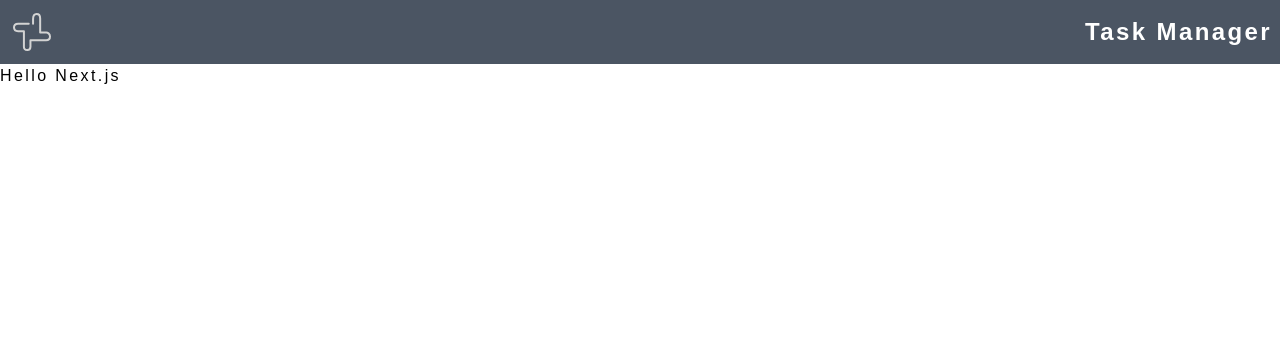
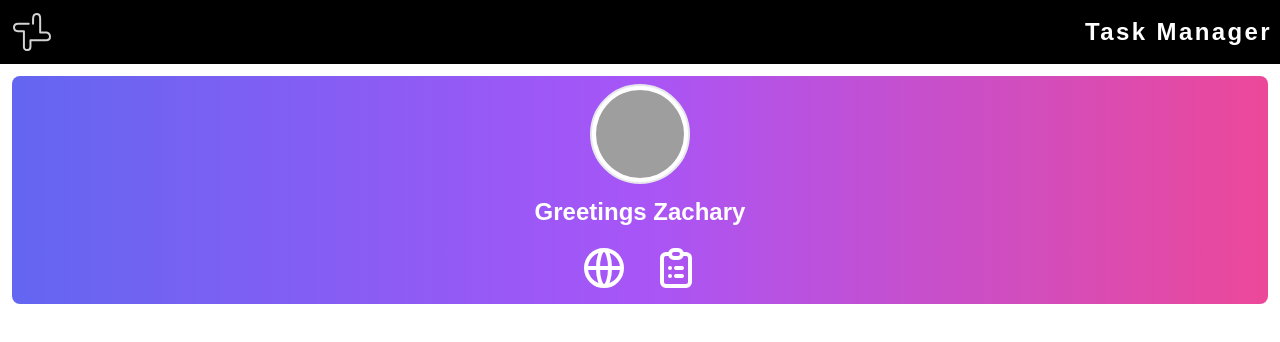
Before and after one commit to zachmyre/task-manager, a Next.js app: page / in a window 1280 px wide. Shown: the top 342 px of the page. Built offline with nearby package versions, Linux system fonts and the light colour scheme; grey boxes are pictures that could not be loaded.

Commit message:
greeting added to ./index

```diff
--- /dev/null
+++ b/components/homepage/Greeting.tsx
@@ -0,0 +1,64 @@
+interface User {
+  name: string;
+  email: string;
+  avatarUrl: string;
+}
+
+const Greeting = ({ name, email, avatarUrl }: User) => {
+  return (
+    <div className="bg-gradient-to-r from-indigo-500 via-purple-500 to-pink-500 rounded-lg flex flex-col items-center justify-center p-2 m-3">
+      <div className="rounded-full border-2 border-gray-200 bg-white hover:cursor-pointer hover:transition hover:duration-600 hover:ease-in-out hover:scale-110">
+        <img
+          src={avatarUrl}
+          alt={name}
+          className="rounded-full p-1 w-24 h-24"
+        />
+      </div>
+      <div>
+        <h1 className="text-2xl font-bold tracking-normal text-white my-3">
+          Greetings {name}
+        </h1>
+      </div>
+      <div className="flex items-center justify-center space-x-6 my-1 w-1/3">
+        <div className="hover:cursor-pointer hover:transition hover:duration-600 hover:ease-in-out hover:scale-125">
+          <a href="/tasks">
+            <svg
+              xmlns="http://www.w3.org/2000/svg"
+              className="h-12 w-12 text-white"
+              fill="none"
+              viewBox="0 0 24 24"
+              stroke="currentColor"
+              strokeWidth="2"
+            >
+              <path
+                strokeLinecap="round"
+                strokeLinejoin="round"
+                d="M21 12a9 9 0 01-9 9m9-9a9 9 0 00-9-9m9 9H3m9 9a9 9 0 01-9-9m9 9c1.657 0 3-4.03 3-9s-1.343-9-3-9m0 18c-1.657 0-3-4.03-3-9s1.343-9 3-9m-9 9a9 9 0 019-9"
+              />
+            </svg>
+          </a>
+        </div>
+        <div className="hover:cursor-pointer hover:transition hover:duration-600 hover:ease-in-out hover:scale-125">
+          <a href="/goals">
+            <svg
+              xmlns="http://www.w3.org/2000/svg"
+              className="h-12 w-12 text-white"
+              fill="none"
+              viewBox="0 0 24 24"
+              stroke="currentColor"
+              strokeWidth={2}
+            >
+              <path
+                strokeLinecap="round"
+                strokeLinejoin="round"
+                d="M9 5H7a2 2 0 00-2 2v12a2 2 0 002 2h10a2 2 0 002-2V7a2 2 0 00-2-2h-2M9 5a2 2 0 002 2h2a2 2 0 002-2M9 5a2 2 0 012-2h2a2 2 0 012 2m-3 7h3m-3 4h3m-6-4h.01M9 16h.01"
+              />
+            </svg>
+          </a>
+        </div>
+      </div>
+    </div>
+  );
+};
+
+export default Greeting;
--- a/components/navbar/Navbar.tsx
+++ b/components/navbar/Navbar.tsx
@@ -9,7 +9,7 @@ const Navbar = () => {
   };
 
   return (
-    <nav className="bg-gray-600 p-2 flex items-center justify-between">
+    <nav className="bg-black p-2 flex items-center justify-between">
       <svg
         onClick={toggleSideBar}
         className="w-12 hover:cursor-pointer"
@@ -35,7 +35,7 @@ const Navbar = () => {
           <Sidebar />
           <svg onClick={toggleSideBar}
             xmlns="http://www.w3.org/2000/svg"
-            className="h-12 w-12 hover:cursor-pointer"
+            className="h-12 w-12 text-white hover:cursor-pointer"
             fill="none"
             viewBox="0 0 24 24"
             stroke="currentColor"
--- a/components/navbar/Sidebar.tsx
+++ b/components/navbar/Sidebar.tsx
@@ -72,7 +72,7 @@ const MenuItems: MenuItem[] = [
 
 const Sidebar = () => {
   return (
-    <div className="bg-gray-900 text-white sidebar">
+    <div className="bg-gradient-to-r from-gray-200 to-gray-400 text-white sidebar">
       <div className="h-full w-full flex flex-col">
         <div className="bg-gray-600 m-3 p-1 rounded flex items-center justify-center space-x-8">
           <svg
@@ -90,7 +90,7 @@ const Sidebar = () => {
           </svg>
           <h1 className="font-bold text-2xl">Task Manager</h1>
         </div>
-        <div className="rounded border-2 border-gray-600 m-2 p-1">
+        <div className="m-2 p-1">
           <ul className="space-y-2">
             {MenuItems.map((item, index) => (
               <SidebarItem
--- a/pages/index.tsx
+++ b/pages/index.tsx
@@ -1,14 +1,31 @@
 import type { NextPage } from 'next';
+import { useState } from 'react';
 import Navbar from '../components/navbar/Navbar';
+import Greeting from '../components/homepage/Greeting';
+
+interface User{
+  name: string;
+  email: string;
+  avatarUrl: string;
+}
 
 const Home: NextPage = () => {
+  const [user, setUser] = useState<User>({
+    name: 'Zachary',
+    email: 'myrezach@live.com',
+    avatarUrl: 'https://media-exp1.licdn.com/dms/image/C4E03AQH_3jQ11ETXEA/profile-displayphoto-shrink_400_400/0/1629559824415?e=1658361600&v=beta&t=0I9U-uY1oJRXHv4QsErlr6MfhslATIQqtklOuOmVJV8'
+  });
+
   return (
     <div>
       <div>
       <Navbar />
       </div>
       <main>
-        <h1>Hello Next.js</h1>
+        {/* Greeting */}
+        <div className="mt-2 w-full">
+          <Greeting {...user} />
+        </div>
       </main>
     </div>
   )
```
